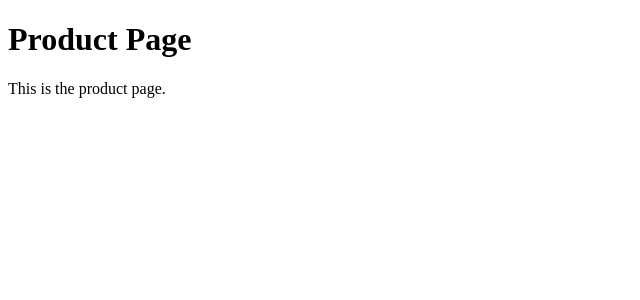
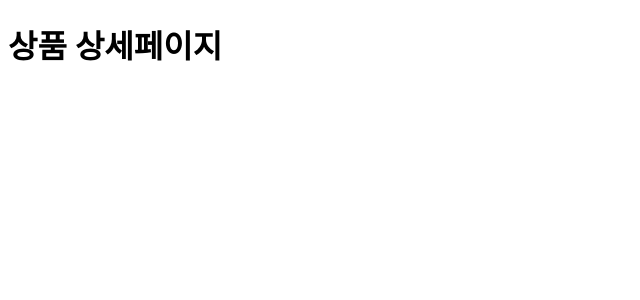
Before and after one commit to woogamjaa/gamjamarket, a React (Create React App) app in the folder client/: page /1 in a window 1280 px wide. Shown: the top 300 px of the page, without its empty margins (0-640 px from the left). Built offline with nearby package versions, Linux system fonts and the light colour scheme.

Commit message:
init : path 속성을 알아보기 위해 상세 페이지 수정 하기 1.  path  /:  동적라우팅 진행 2. 상품 상세페이지는 Params , useEffect 로 url 상태 파악

```diff
--- a/client/src/App.tsx
+++ b/client/src/App.tsx
@@ -6,7 +6,7 @@ function App() {
     return (
       <Routes>
         <Route index element={<HomePage />} />
-        <Route path="/:products" element={<ProductPage />} />
+        <Route path="/:productId" element={<ProductPage />} />
       </Routes>
   );
 }
--- a/client/src/pages/ProductPage.tsx
+++ b/client/src/pages/ProductPage.tsx
@@ -1,10 +1,14 @@
+import { useEffect } from "react";
+import { useParams } from "react-router-dom";
+
+
 function ProductPage() {
-  return (
-    <div>
-      <h1>Product Page</h1>
-      <p>This is the product page.</p>
-    </div>
-  );
+    const param = useParams();
+
+    useEffect(() => {
+        console.log(param);
+    });
+
+  return <h1> 상품 상세페이지 </h1>
 }
-
 export default ProductPage;
```
